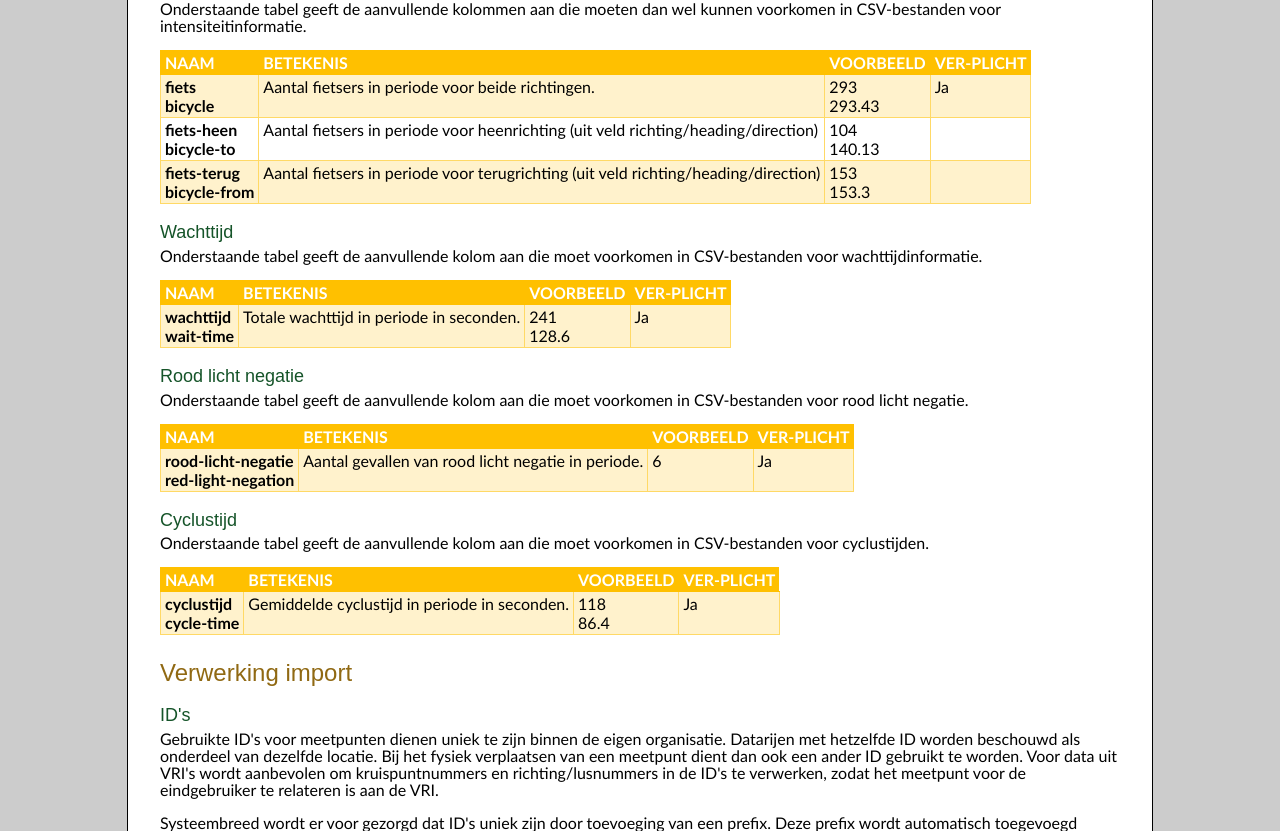
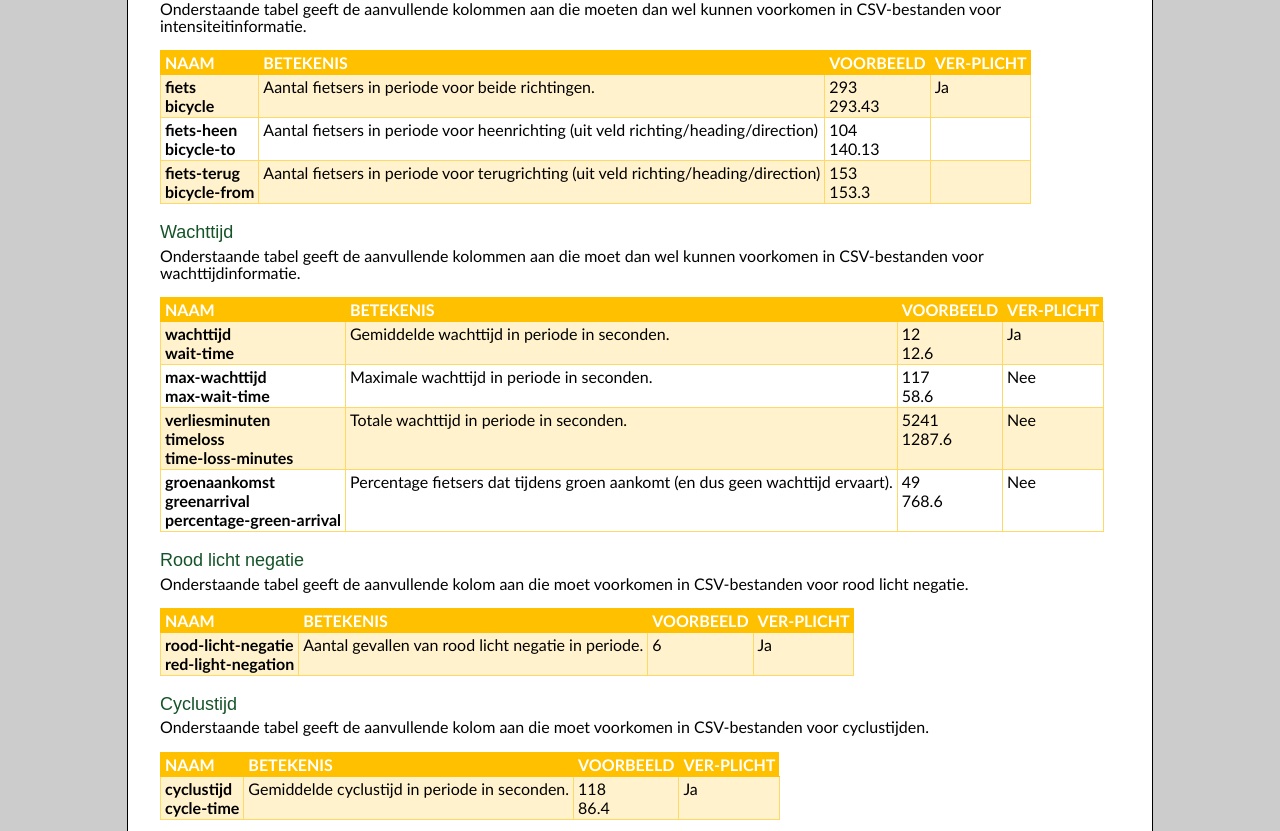
Before and after one commit to VCDH/fietsviewer, a PHP site: page /docs/interfacebeschrijving_import.html in a window 1280 px wide. Shown: the part 2307-3138 px from the top of the page. Run offline with PHP 8.4, Linux system fonts and the light colour scheme.

Commit message:
Feature: inlezen en opslaan van max-wachttijd, verliesminuten en groenaankomst in de database, weergeven in kaartpopup

```diff
--- a/docs/interfacebeschrijving_import.html
+++ b/docs/interfacebeschrijving_import.html
@@ -267,7 +267,7 @@ moeten dan wel kunnen voorkomen in CSV-bestanden voor intensiteitinformatie.</p>
 
 <h2><a name="_Toc512530255"></a>Wachttijd</h2>
 
-<p>Onderstaande tabel geeft de aanvullende kolom aan die moet
+<p>Onderstaande tabel geeft de aanvullende kolommen aan die moet dan wel kunnen
 voorkomen in CSV-bestanden voor wachttijdinformatie.</p>
 
 <table>
@@ -278,10 +278,28 @@ voorkomen in CSV-bestanden voor wachttijdinformatie.</p>
   <th>VER-PLICHT</th>
  </tr>
  <tr>
-  <td><span lang=EN-GB>wachttijd</span><br>wait-time</td>
+  <td>wachttijd<br>wait-time</td>
+  <td>Gemiddelde wachttijd in periode in seconden.</td>
+  <td>12<br>12.6</td>
+  <td>Ja</td>
+ </tr>
+ <tr>
+  <td>max-wachttijd<br>max-wait-time</td>
+  <td>Maximale wachttijd in periode in seconden.</td>
+  <td>117<br>58.6</td>
+  <td>Nee</td>
+ </tr>
+ <tr>
+  <td>verliesminuten<br>timeloss<br>time-loss-minutes</td>
   <td>Totale wachttijd in periode in seconden.</td>
-  <td>241<br>128.6</td>
-  <td>Ja</td>
+  <td>5241<br>1287.6</td>
+  <td>Nee</td>
+ </tr>
+ <tr>
+  <td>groenaankomst<br>greenarrival<br>percentage-green-arrival</td>
+  <td>Percentage fietsers dat tijdens groen aankomt (en dus geen wachttijd ervaart).</td>
+  <td>49<br>768.6</td>
+  <td>Nee</td>
  </tr>
 </table>
 
--- a/install.php
+++ b/install.php
@@ -638,6 +638,12 @@ DROP FOREIGN KEY `upload_queue_ibfk_2`,
 CHANGE `prefix_id` `dataset_id` INT UNSIGNED NOT NULL,
 ADD FOREIGN KEY (`dataset_id`) REFERENCES `datasets` (`id`)";
 
+$qry[] = "ALTER TABLE `data_waittime`
+CHANGE `wait-time` `avg_waittime` FLOAT UNSIGNED NOT NULL,
+ADD `max_waittime` FLOAT UNSIGNED NULL AFTER `avg_waittime`,
+ADD `timeloss` FLOAT UNSIGNED NULL AFTER `avg_waittime`,
+ADD `greenarrival` FLOAT UNSIGNED NULL AFTER `avg_waittime`";
+
 $qry[] = "ALTER TABLE `mst_flow`
 ADD `dataset_id` INT UNSIGNED NOT NULL DEFAULT 1 AFTER `id`,
 ADD FOREIGN KEY ( `dataset_id` ) REFERENCES `datasets` (`id`)";
```
Also changed, not shown: mapdata.php (+5 -5 lines), markerpopup.php (+5 -2 lines), process_queue.php (+26 -2 lines).
